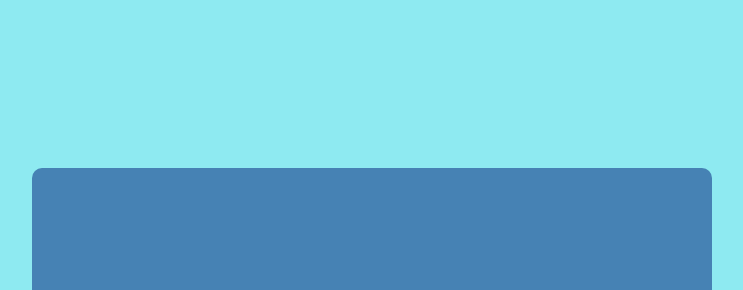
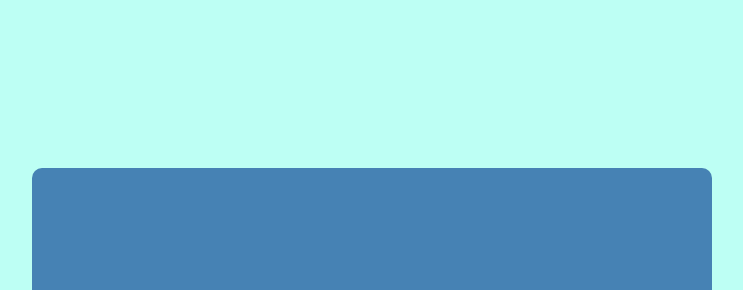
Before and after one commit to returnHarsh/thala-tester, a plain HTML site: page index.html in a window 1280 px wide. Shown: the part 20-310 px from the top of the page, without its empty margins (276-1019 px from the left). Drawn offline with nearby package versions, Linux system fonts and the light colour scheme.

Commit message:
final touchup

```diff
--- a/index.html
+++ b/index.html
@@ -7,7 +7,7 @@
 
     <style>
         body{
-            background: hsl(184, 78%, 75%) ;
+            background: hsl(170, 100%, 87%) ;
             font-family: 'Shojumaru', cursive;
             color: white;
         }
```
